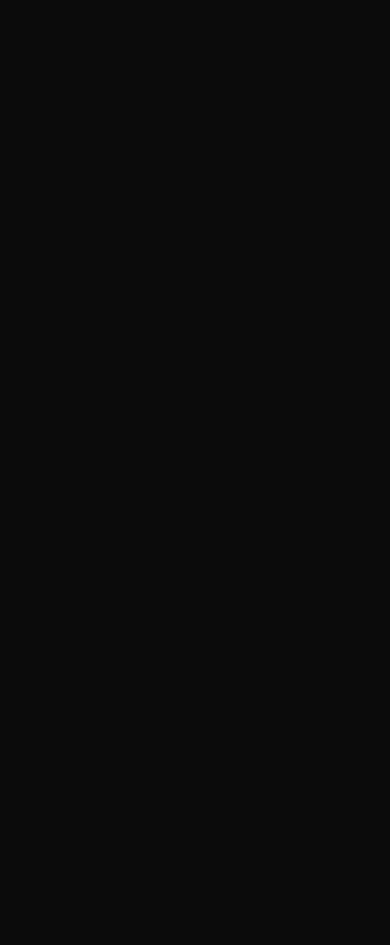
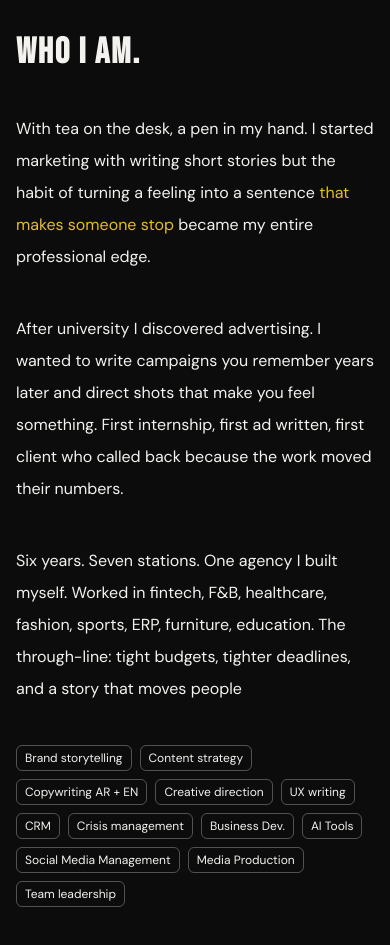
Before and after one commit to ahmedadham246-design/my-profile, a Next.js app: page / in a window 390 px wide. Shown: the part 1208-2153 px from the top of the page. Before the commit the page ends 1953 px from the top, so only its background shows below. Built offline with nearby package versions, Linux system fonts and the light colour scheme.

Commit message:
feat: implement About section with responsive layout, custom styling, and dynamic badge data

```diff
--- /dev/null
+++ b/app/data/About.ts
@@ -0,0 +1,14 @@
+export const ABOUT_BADGES = [
+  "Brand storytelling",
+  "Content strategy",
+  "Copywriting AR + EN",
+  "Creative direction",
+  "UX writing",
+  "CRM",
+  "Crisis management",
+  "Business Dev.",
+  "AI Tools",
+  "Social Media Management",
+  "Media Production",
+  "Team leadership",
+];
--- a/app/globals.css
+++ b/app/globals.css
@@ -52,6 +52,12 @@
   background: var(--primary);
 }
 
+/* ===========  SECTION STYLES =========== */
+
+.section {
+  @apply px-4 lg:px-6 py-10 lg:py-20;
+}
+
 /* ===========  HEADER SECTION =========== */
 .header-statistics {
   @apply text-start font-jet-brains-mono;
@@ -63,3 +69,9 @@
 .header-statistics span {
   @apply text-primary text-4xl font-bold;
 }
+
+/* ================== ABOUT SECTION ================== */
+
+.about-text {
+  @apply lg:text-xl font-normal lg:font-medium lg:max-w-[80%] leading-8 lg:leading-12;
+}
--- a/app/layouts/About.tsx
+++ b/app/layouts/About.tsx
@@ -1,17 +1,74 @@
+import Image from "next/image";
 import SectionCounter from "../components/section-counter";
 import SectionCounterDescription from "../components/section-counter-descriotion";
+import { ABOUT_BADGES } from "../data/About";
 
 const SECTION_NUMBER = 2;
 
+const Badge = ({ children }: { children: React.ReactNode }) => {
+  return (
+    <span className="border-[0.5px] border-foreground/30 rounded-md px-2 py-1 text-xs cursor-pointer transition-all hover:bg-primary hover:text-black  hover:scale-105 duration-200 hover:shadow-md">
+      {children}
+    </span>
+  );
+};
+
 const About = () => {
   return (
-    <div className="h-screen container mx-auto">
+    <section className="section container mx-auto mt-10 ">
       {/* HEader  */}
-      <div className="flex items-center justify-between">
+      <div className="flex items-center justify-between mb-8 lg:mb-12">
         <SectionCounterDescription description="ABOUT" start={SECTION_NUMBER} />
         <SectionCounter start={SECTION_NUMBER} />
       </div>
-    </div>
+
+      <div className="grid grid-cols-1 lg:grid-cols-3 gap-8 lg:gap-12 ">
+        <div className="relative h-full order-2 lg:order-2 ">
+          <Image
+            src={"/images/about.png"}
+            alt="ahmed adham"
+            priority={true}
+            loading="eager"
+            fetchPriority="high"
+            fill
+            sizes="(max-width: 768px) 100vw, (max-width: 1200px) 50vw, 33vw"
+            className="object-contain"
+          />
+        </div>
+        <div className="col-span-1 lg:col-span-2 flex flex-col gap-10 order-1 lg:order-2">
+          <h2 className="text-4xl lg:text-8xl font-bebas-neue tracking-wider font-bold">
+            WHO I AM.
+          </h2>
+          <p className="about-text">
+            With tea on the desk, a pen in my hand. I started marketing with
+            writing short stories but the habit of turning a feeling into a
+            sentence{" "}
+            <span className="text-primary">that makes someone stop</span> became
+            my entire professional edge.
+          </p>
+
+          <p className="about-text">
+            After university I discovered advertising. I wanted to write
+            campaigns you remember years later and direct shots that make you
+            feel something. First internship, first ad written, first client who
+            called back because the work moved their numbers.
+          </p>
+
+          <p className="about-text">
+            Six years. Seven stations. One agency I built myself. Worked in
+            fintech, F&B, healthcare, fashion, sports, ERP, furniture,
+            education. The through-line: tight budgets, tighter deadlines, and a
+            story that moves people
+          </p>
+
+          <div className="flex flex-wrap items-center gap-2">
+            {ABOUT_BADGES.map((b) => (
+              <Badge key={b}>{b}</Badge>
+            ))}
+          </div>
+        </div>
+      </div>
+    </section>
   );
 };
 
```
